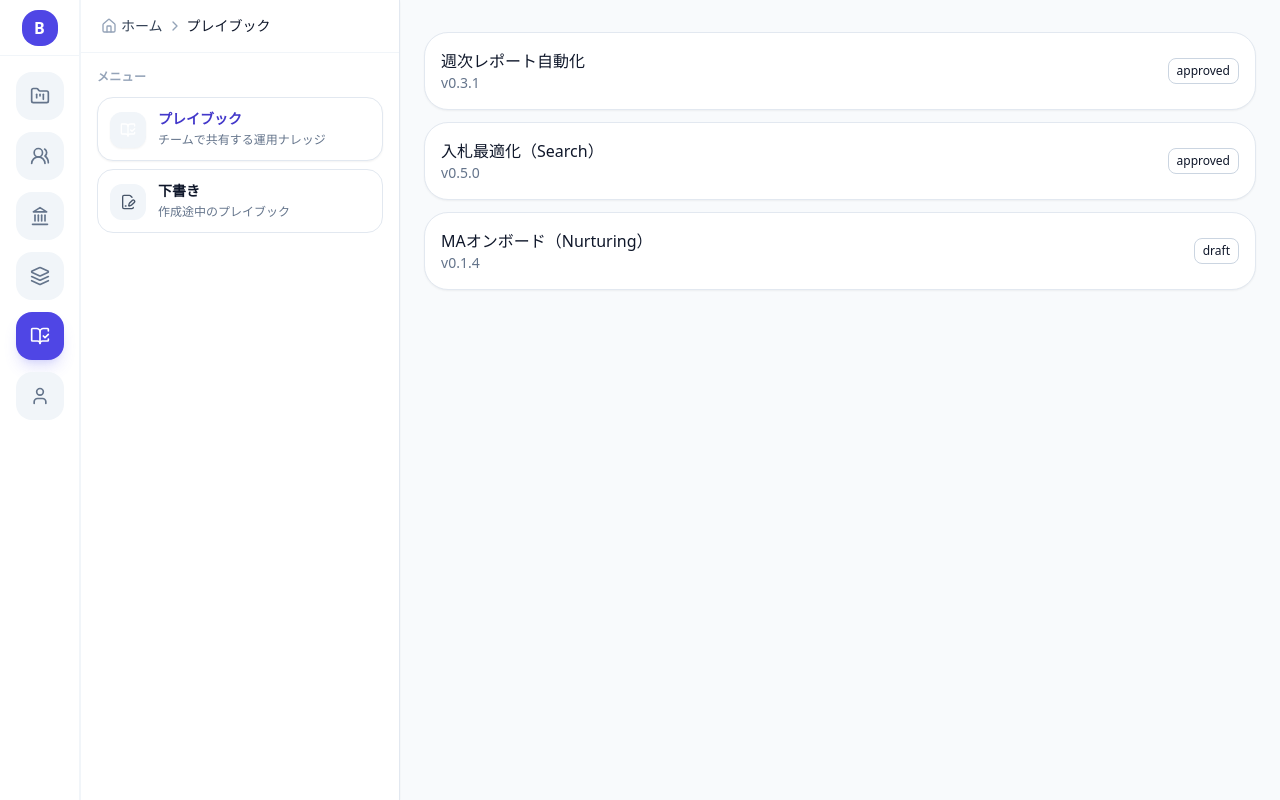
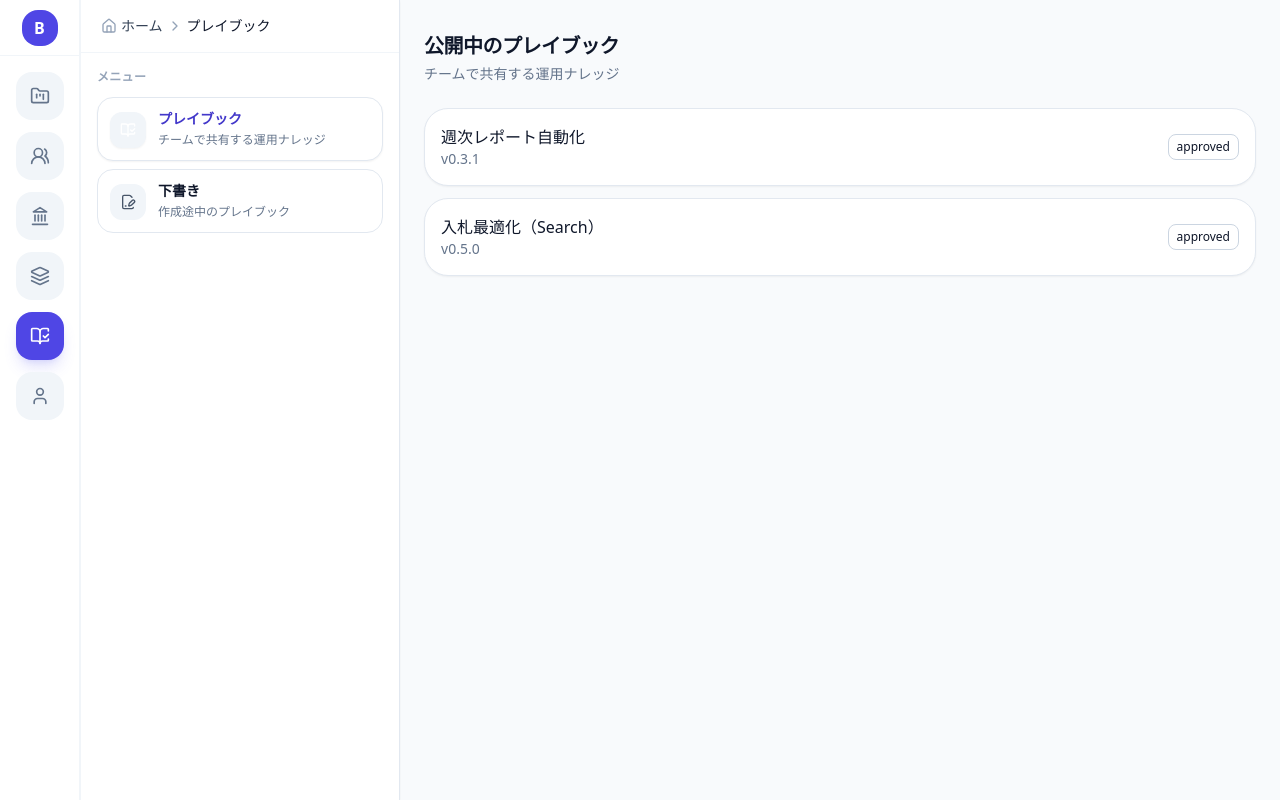
Before and after one commit to aony1215/benten_prototype, a Next.js app: page /playbooks in a window 1280 px wide. Built offline with nearby package versions, Linux system fonts and the light colour scheme.

Commit message:
feat: filter playbooks by section

```diff
--- a/app/playbooks/page.tsx
+++ b/app/playbooks/page.tsx
@@ -1,5 +1,6 @@
 'use client'
 import { Shell } from '@/components/Shell'
+import { useSearchParams } from 'next/navigation'
 
 const pbs = [
   { id: 'pb_reporting', name: '週次レポート自動化', version: '0.3.1', status: 'approved' },
@@ -7,22 +8,57 @@
   { id: 'pb_ma', name: 'MAオンボード（Nurturing）', version: '0.1.4', status: 'draft' },
 ]
 
+const sectionCopy = {
+  default: {
+    title: '公開中のプレイブック',
+    description: 'チームで共有する運用ナレッジ',
+    empty: '公開中のプレイブックはまだありません。',
+  },
+  drafts: {
+    title: '下書きのプレイブック',
+    description: '作成途中のプレイブック',
+    empty: '下書き中のプレイブックはまだありません。',
+  },
+} as const
+
 export default function Playbooks() {
+  const sp = useSearchParams()
+  const section = sp?.get('section')
+  const isDraftSection = section === 'drafts'
+  const copy = isDraftSection ? sectionCopy.drafts : sectionCopy.default
+  const filteredPbs = pbs.filter(pb =>
+    isDraftSection ? pb.status === 'draft' : pb.status === 'approved',
+  )
+
   return (
     <Shell crumbs={[{ href: '/playbooks', label: 'プレイブック一覧' }]}>
+      <div className="space-y-6">
+        <div className="space-y-1">
+          <h1 className="text-xl font-semibold tracking-tight">{copy.title}</h1>
+          <p className="text-sm text-slate-500">{copy.description}</p>
+        </div>
+        {filteredPbs.length ? (
           <div className="grid gap-3">
-        {pbs.map(p => (
+            {filteredPbs.map(p => (
               <div key={p.id} className="card p-4">
                 <div className="flex items-center justify-between">
                   <div>
                     <div className="font-medium">{p.name}</div>
                     <div className="text-sm text-slate-500">v{p.version}</div>
                   </div>
-              <div className="text-xs px-2 py-1 rounded-lg border border-slate-300">{p.status}</div>
+                  <div className="text-xs px-2 py-1 rounded-lg border border-slate-300">
+                    {p.status}
+                  </div>
                 </div>
               </div>
             ))}
           </div>
+        ) : (
+          <div className="rounded-lg border border-dashed border-slate-200 bg-white p-6 text-center">
+            <p className="text-sm text-slate-500">{copy.empty}</p>
+          </div>
+        )}
+      </div>
     </Shell>
   )
 }
```
Lines whose indentation alone changed are shown as unchanged.
